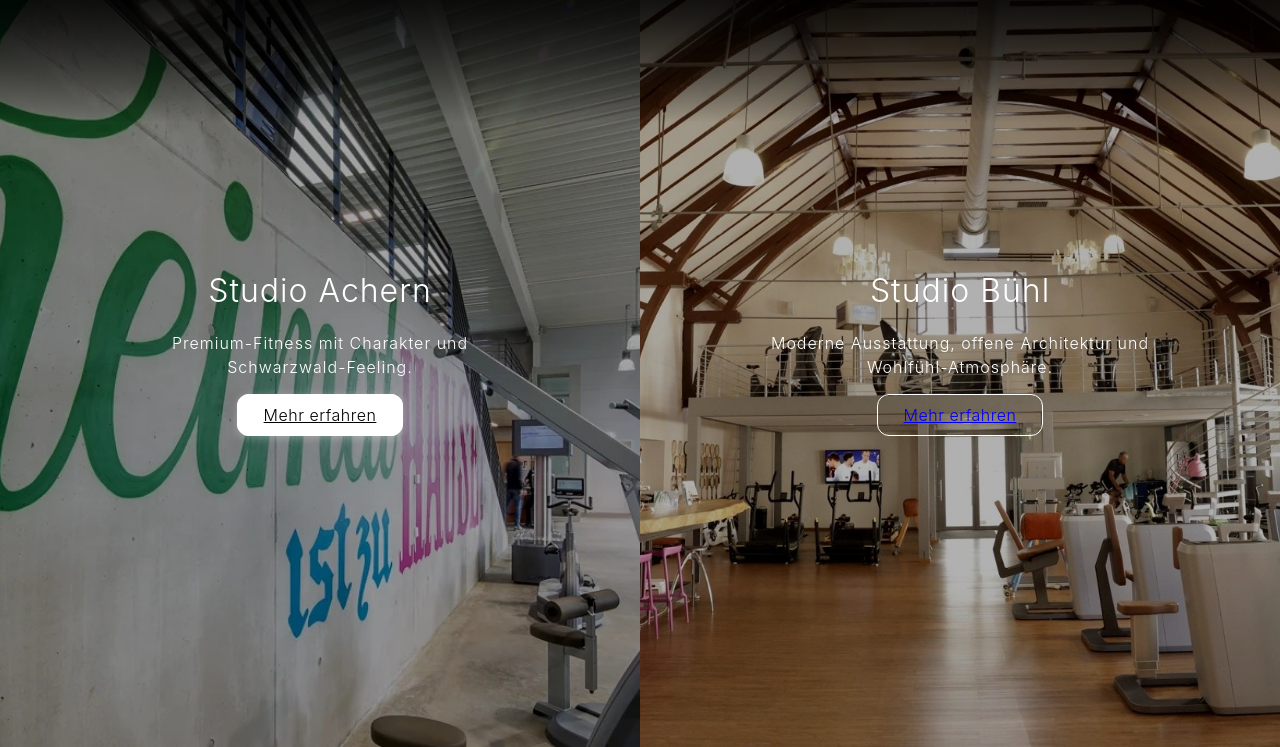
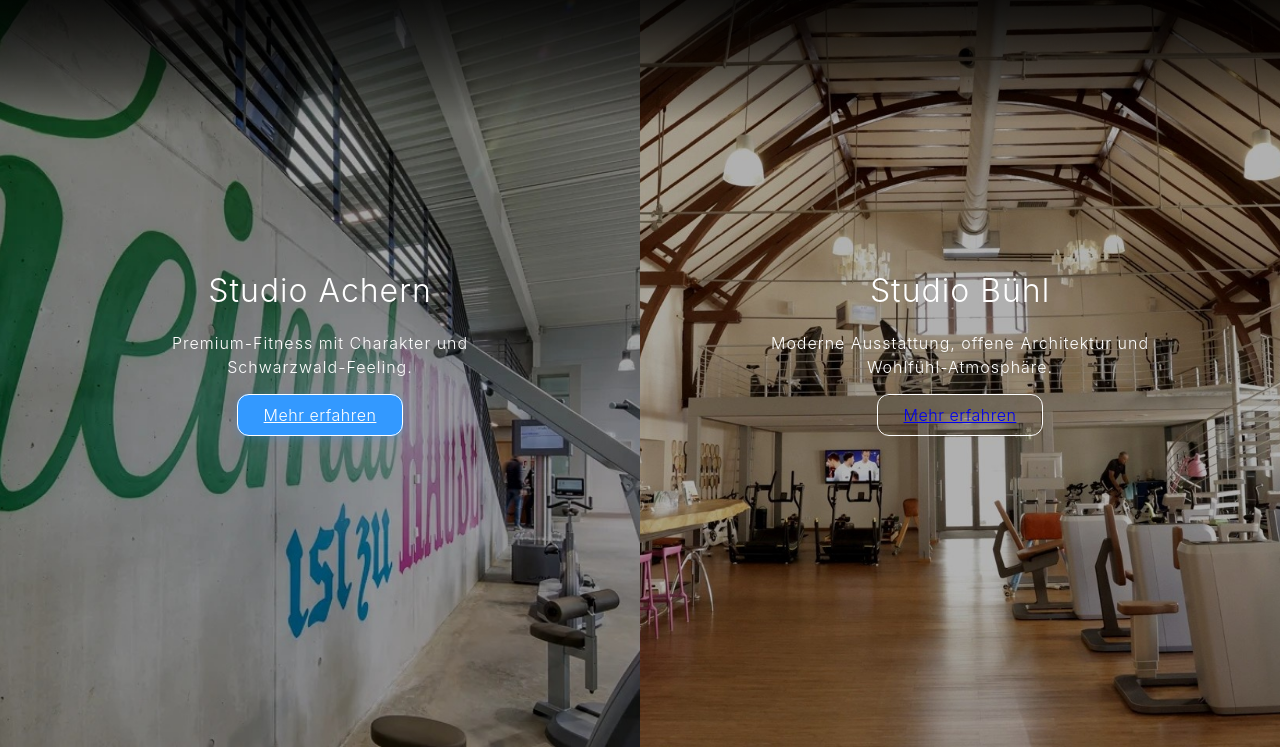
Before and after one commit to Nikita11055/hygia-website, a plain HTML site: page index.html in a window 1280 px wide. In both pictures the pointer is over the link 320 px from the left and 1268 px from the top of the page. Shown: the part 853-1600 px from the top of the page. Drawn offline with Linux system fonts and the light colour scheme.

```diff
--- a/index.html
+++ b/index.html
@@ -208,7 +208,11 @@
       font-size: 1rem; font-weight: 300; background: transparent;
       letter-spacing: 0.5px; transition: all 0.3s ease;
     }
-    .btn:hover { background: #fff; color: #000; box-shadow: 0 2px 8px rgba(255, 255, 255, 0.3); }
+    .btn:hover {
+      background: #3399ff;
+      color: #fff;
+      box-shadow: 0 2px 8px rgba(51, 153, 255, 0.3);
+    }
 
     .studio-achern {
       background-image: url('images/wall-heimat-dark.jpg');
@@ -297,6 +301,6 @@
       mobileMenu.classList.toggle("active");
     });
   </script>
-  <!-- Test-Änderung von fisun2004-del -->
+  <!-- Test-Push von fisun2004-del -->
 </body>
 </html>
```
Also changed, not shown: 2 other files.
